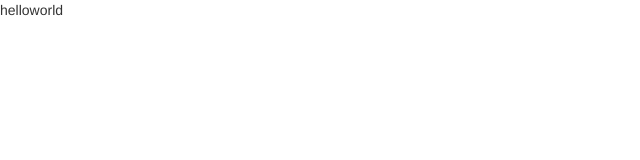
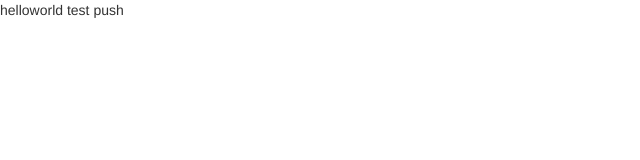
Before and after one commit to Exlau/infoPlatform, a Vue app: page / in a window 1280 px wide. Shown: the top 160 px of the page, without its empty margins (0-640 px from the left). Built offline with nearby package versions, Linux system fonts and the light colour scheme.

Commit message:
1.test push

```diff
--- a/src/App.vue
+++ b/src/App.vue
@@ -2,6 +2,7 @@
   <div>
     <div>
       helloworld
+      test push
     </div>
   </div>
 </template>
```
